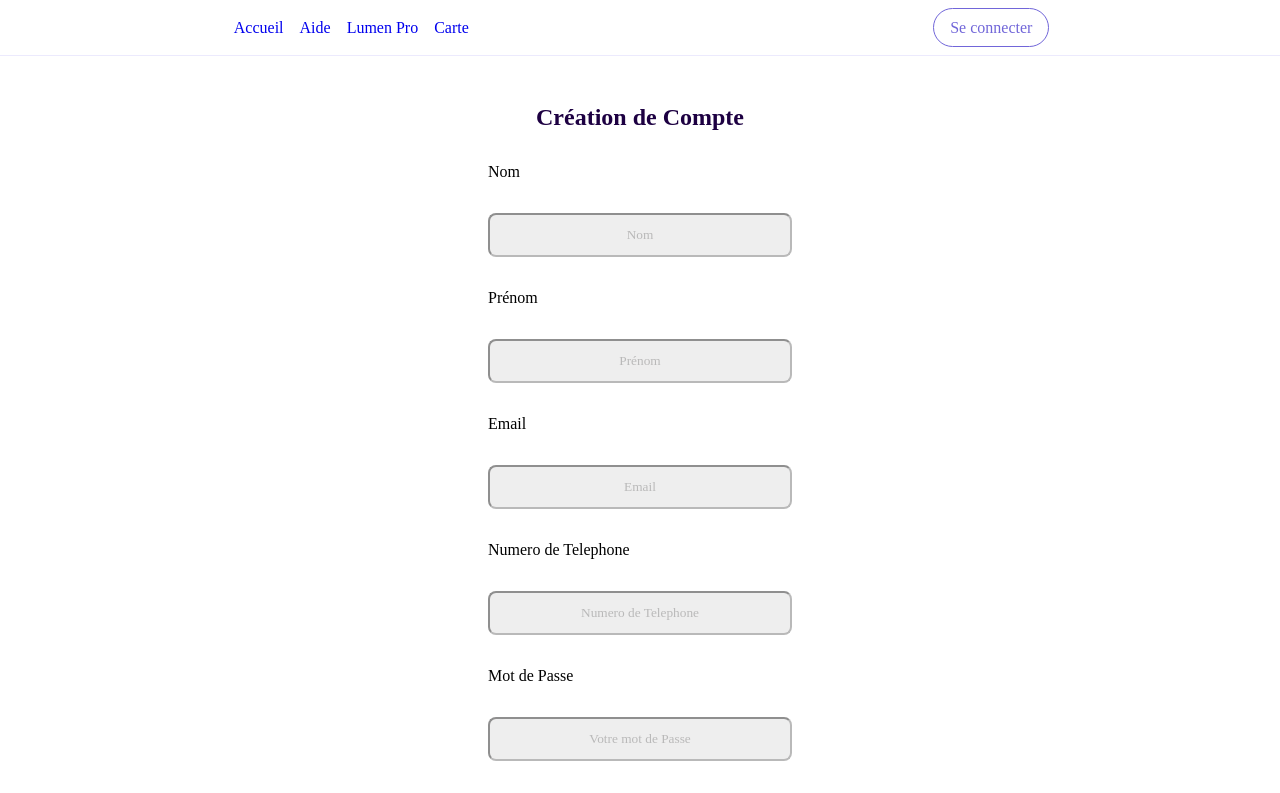
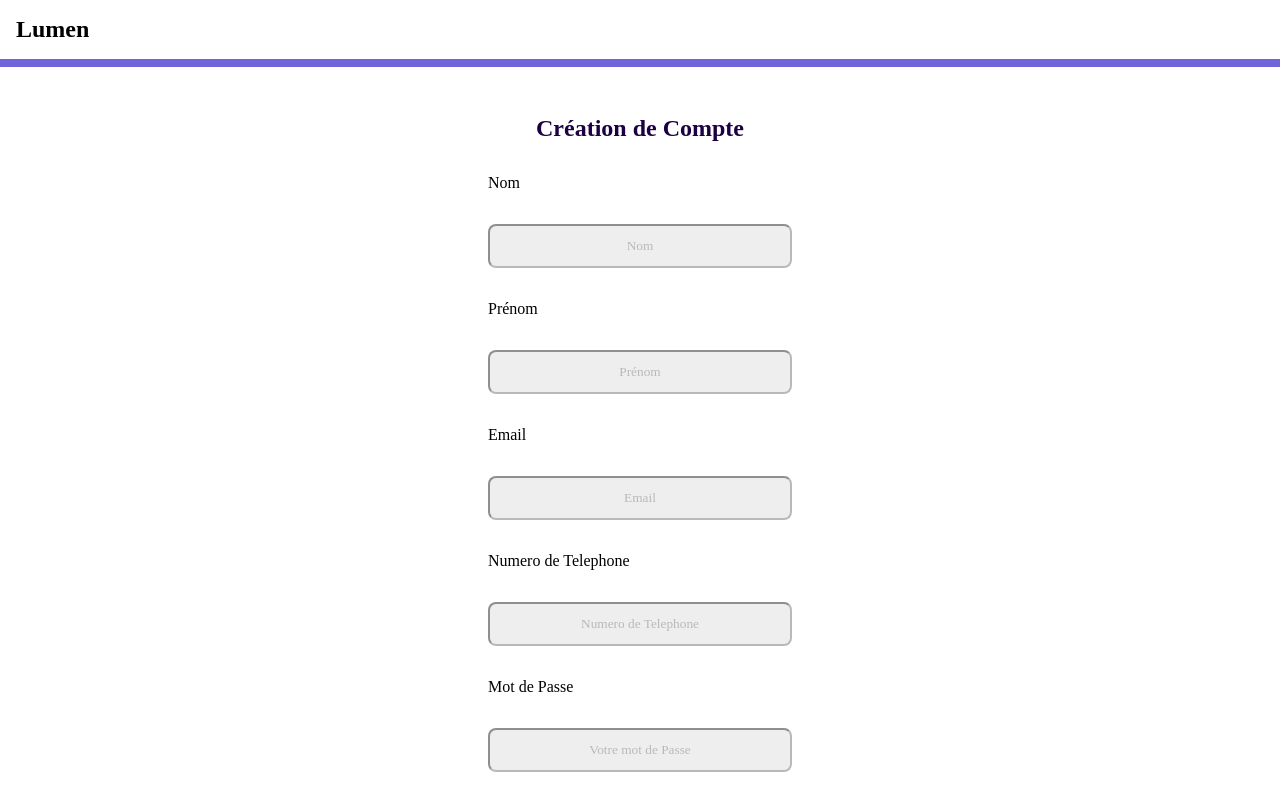
Before and after one commit to WildCodeSchool-2024-02/toulouse-babyplace, a React (Vite) app in the folder client/: page /sign-up in a window 1280 px wide. Shown: the top 793 px of the page. Built offline with nearby package versions, Linux system fonts and the light colour scheme; a web font is replaced by a local one.

Commit message:
feat: commit before pull signin

```diff
--- a/client/src/pages/SignUp/SignUp.jsx
+++ b/client/src/pages/SignUp/SignUp.jsx
@@ -2,7 +2,7 @@ import "./SignUp.scss";
 
 import { useRef, useState } from "react";
 import { useNavigate } from "react-router-dom";
-import NavBar from "../../components/NavBar/NavBar";
+import NavBarSignUpPro from "../../components/NavBarSignUpPro/NavBarSignUpPro";
 
 function SignUp() {
   const emailRef = useRef();
@@ -99,7 +99,7 @@ function SignUp() {
 
   return (
     <>
-      <NavBar />
+      <NavBarSignUpPro />
       <div className="inscriptions">
         <form
           className="formulaire"
```
